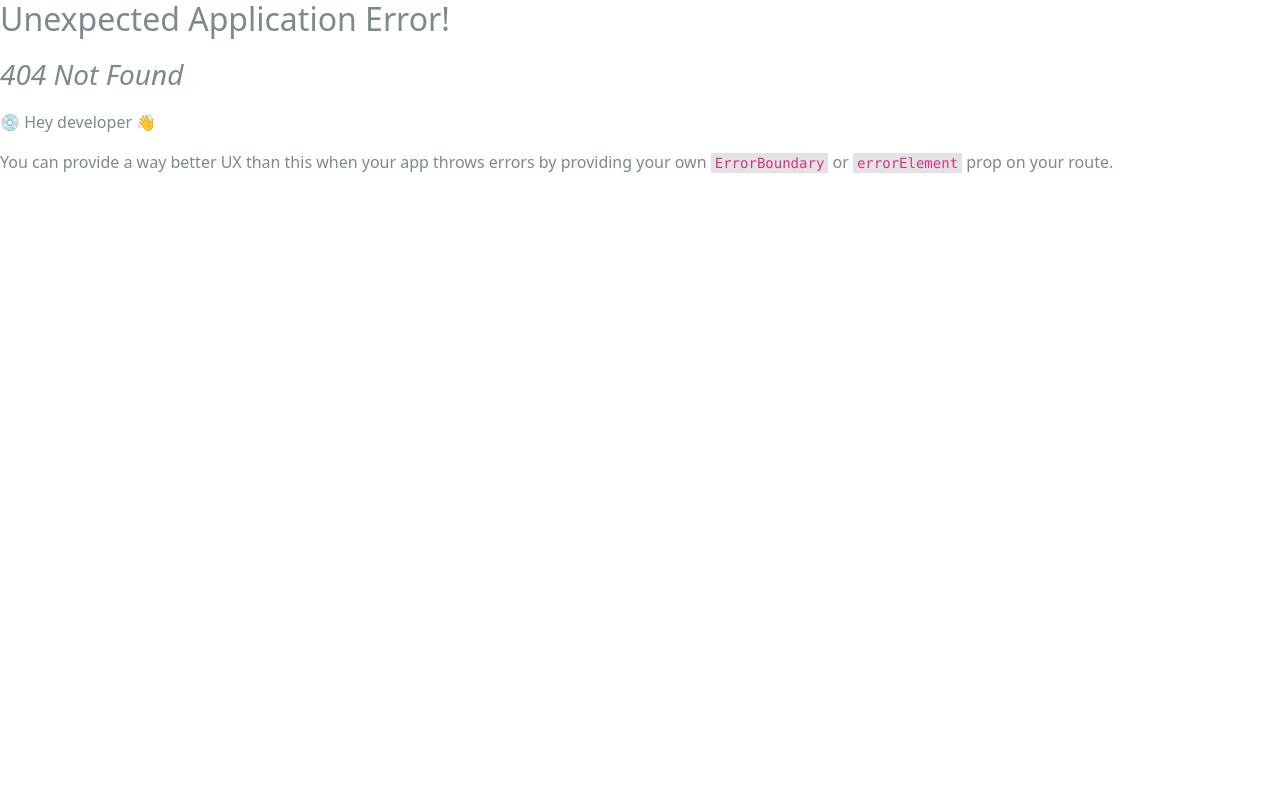
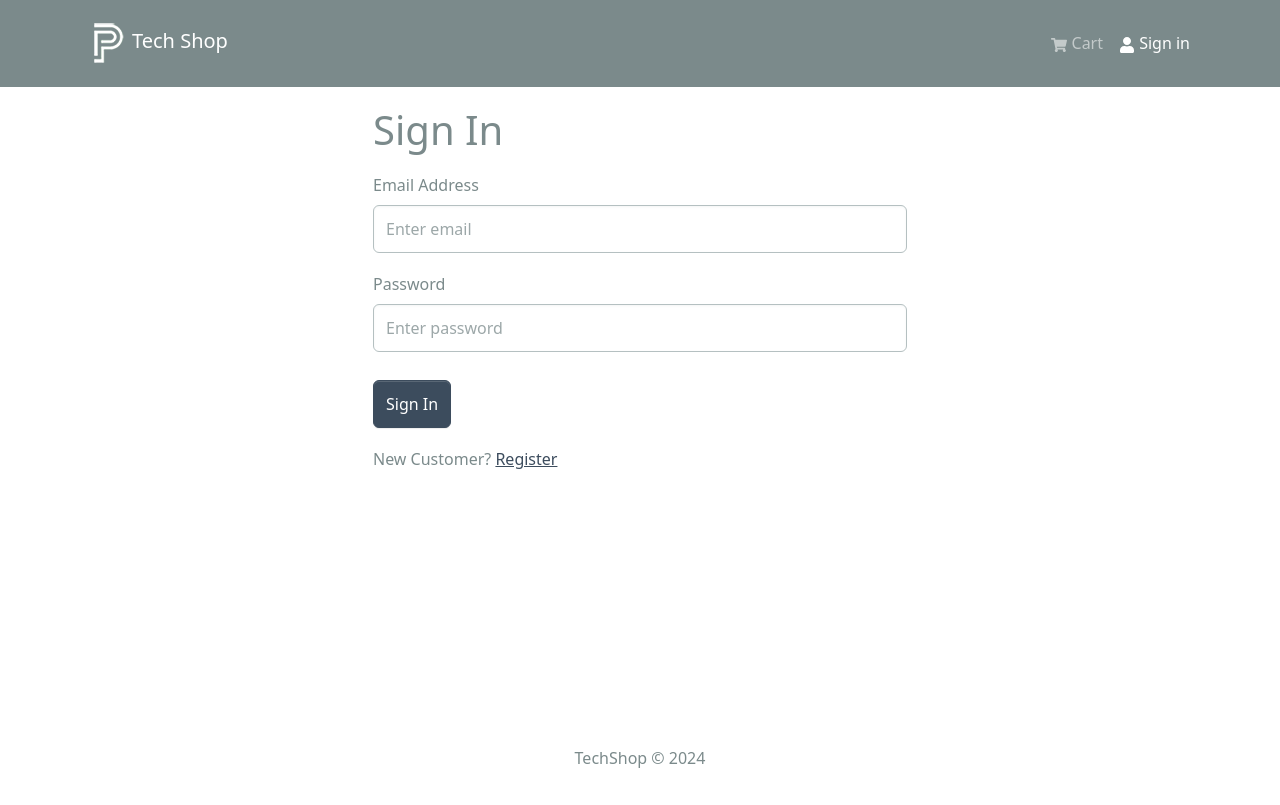
Before and after one commit to fawzisilver/e-commerce-tech-shop, a React (Vite) app in the folder frontend/: page /login in a window 1280 px wide. Before the commit this address had no page. Built offline with nearby package versions, Linux system fonts and the light colour scheme.

Commit message:
part 1 authentication: imported all necessary tools and created design the loginScreen

```diff
--- a/frontend/package.json
+++ b/frontend/package.json
@@ -20,7 +20,8 @@
     "react-icons": "^5.3.0",
     "react-redux": "^9.1.2",
     "react-router-bootstrap": "^0.26.3",
-    "react-router-dom": "^6.26.1"
+    "react-router-dom": "^6.26.1",
+    "react-toastify": "^10.0.5"
   },
   "devDependencies": {
     "@eslint/js": "^9.8.0",
--- a/frontend/src/App.jsx
+++ b/frontend/src/App.jsx
@@ -2,6 +2,8 @@ import Header from './components/Header'
 import Footer from './components/Footer'
 import { Outlet } from 'react-router-dom'
 import { Container} from 'react-bootstrap'
+import { ToastContainer } from 'react-toastify'
+import 'react-toastify/dist/ReactToastify.css' //needed for ToastContainer
 
 const App = () => {
   return (
@@ -13,6 +15,7 @@ const App = () => {
         </Container>
       </main>
       <Footer />
+      <ToastContainer />
     </>
   )
 }
--- /dev/null
+++ b/frontend/src/components/FormContainer.jsx
@@ -0,0 +1,16 @@
+import { Container, Col, Row} from 'react-bootstrap'
+
+const FormContainer = ({ children }) => {
+  return (
+    <Container>
+        <Row className='justify-content-md-center'>
+            <Col xs={12} md={6}>
+                { children }
+            </Col>
+
+        </Row>
+    </Container>
+  )
+}
+
+export default FormContainer
--- a/frontend/src/main.jsx
+++ b/frontend/src/main.jsx
@@ -8,6 +8,7 @@ import './assets/styles/bootstrap.custom.css'
 import HomeScreen from './screens/HomeScreen.jsx'
 import ProductScreen from './screens/ProductScreen.jsx'
 import CartScreen from './screens/CartScreen.jsx'
+import LoginScreen from './screens/LoginScreen.jsx'
 import { Provider } from 'react-redux'
 import store from './store.js'
 
@@ -17,6 +18,7 @@ const router = createBrowserRouter(
       <Route index={true} path="/" element={<HomeScreen />} />
       <Route path="/product/:id" element={<ProductScreen />} />
       <Route path="/cart" element={<CartScreen />} />
+      <Route path="/login" element={<LoginScreen />} />
     </Route>
   )
 )
--- /dev/null
+++ b/frontend/src/screens/LoginScreen.jsx
@@ -0,0 +1,70 @@
+import { useState, useEffect } from "react";
+import { Link, useLocation, useNavigate } from 'react-router-dom';
+import { Form, Button, Row, Col } from 'react-bootstrap'
+import { useDispatch, useSelector } from "react-redux"; //dispatch action and access global state like user
+import Loader from "../components/Loader"; //when its loading
+import FormContainer from '../components/FormContainer';
+import { useLoginMutation } from "../slices/usersApiSlice"; //for apis (post method)
+import { setCredentials } from "../slices/authSlice"; //a action creator from reducer
+import { toast } from 'react-toastify'
+
+const LoginScreen = () => {
+    const [email, setEmail] = useState('');
+    const [password, setPassword] = useState('');
+
+    const dispatch = useDispatch();
+    const navigate = useNavigate();
+
+    const [login, { isLoading }] = useLoginMutation(); //isLoading and error is created by useLoginMutation
+
+    const { userInfo } = useSelector((state) => state.auth) //auth is the slice (has all info)
+
+    const submitHandler = (e) => {
+        e.preventDefault();
+        console.log('submit');
+
+    }
+
+  return (
+    <FormContainer>
+        <h1>Sign In</h1>
+
+        <Form onSubmit={submitHandler}>
+            <Form.Group controlId="email" className="my-3">
+                <Form.Label>Email Address</Form.Label>
+                <Form.Control
+                    type="email"
+                    placeholder="Enter email"
+                    value={email}
+                    onChange={(e)=> setEmail(e.target.value)}
+                >
+                </Form.Control>
+            </Form.Group>
+
+            <Form.Group controlId="password" className="my-3">
+                <Form.Label>Password</Form.Label>
+                <Form.Control
+                    type="password"
+                    placeholder="Enter password"
+                    value={password}
+                    onChange={(e)=> setPassword(e.target.value)}
+                >
+                </Form.Control>
+            </Form.Group>
+
+            <Button type="submit" variant='primary' className="mt-2">
+                Sign In
+            </Button>
+        </Form>
+
+            <Row className="py-3">
+                <Col>
+                    New Customer? <Link to="/register">Register</Link>
+                </Col>
+            </Row>
+
+    </FormContainer>
+        )
+}
+
+export default LoginScreen
--- a/frontend/src/slices/usersApiSlice.js
+++ b/frontend/src/slices/usersApiSlice.js
@@ -4,9 +4,9 @@ import { apiSlice } from "./apiSlice"; //parent to usersApiSlice
 // defines user related API endpoints
 export const usersApiSlice = apiSlice.injectEndpoints({
     endpoints: (builder) => ({
-        login: builder.mutation({
+        login: builder.mutation({ //mutation is for action like creating, updating, or deleting
             query: (data) => ({
-                url: USERS_URL / auth, //`${USERS_URL}/auth`
+                url: `${USERS_URL}/auth`, //`${USERS_URL}/auth`
                 method: 'POST',
                 body: 'data',
             }),
```
Also changed, not shown: 1 other file (tests, documents, lock files or other folders).
